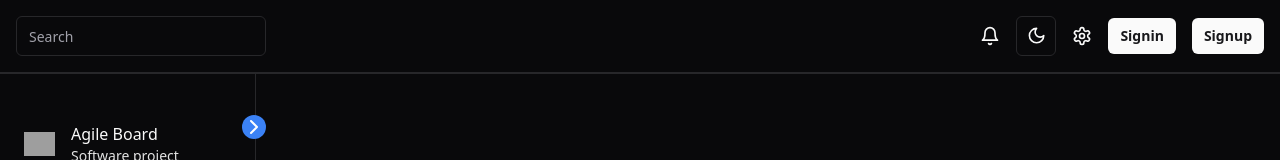
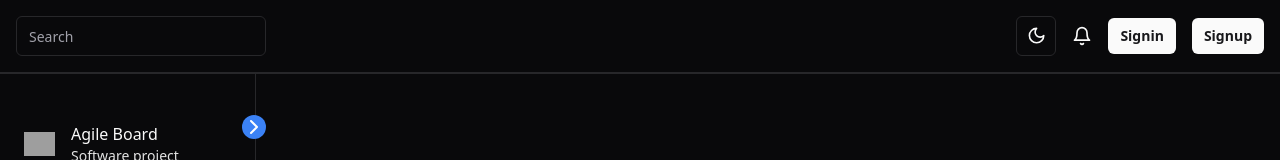
Before and after one commit to sital002/agile-board, a React (Vite) app in the folder client/: page / in a window 1280 px wide. Shown: the top 160 px of the page. Built offline with nearby package versions, Linux system fonts and the light colour scheme; no server answers; grey boxes are pictures that could not be loaded.

Commit message:
fix:navbar

```diff
--- a/client/src/components/navbar.tsx
+++ b/client/src/components/navbar.tsx
@@ -1,5 +1,5 @@
 import { Button } from "./ui/button";
-import { Bell, Settings } from "lucide-react";
+import { Bell } from "lucide-react";
 import { Input } from "./ui/input";
 import { ModeToggle } from "./mode-toggle";
 import { Link } from "react-router-dom";
@@ -38,9 +38,8 @@ const Navbar = () => {
         placeholder="Search"
       />
       <div className="flex items-center gap-x-2 md:gap-x-4">
+        <ModeToggle />
         <Bell size={20} />
-        <ModeToggle />
-        <Settings size={20} />
         {user ? (
           <Button onClick={handleLogout}>Logout</Button>
         ) : (
```
